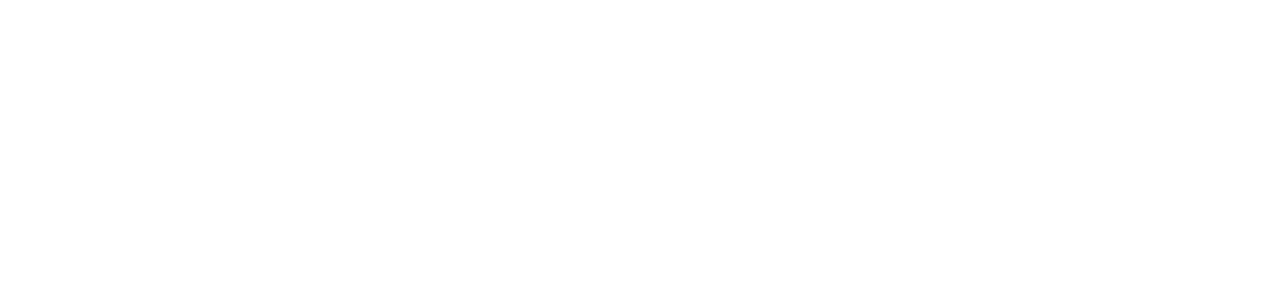
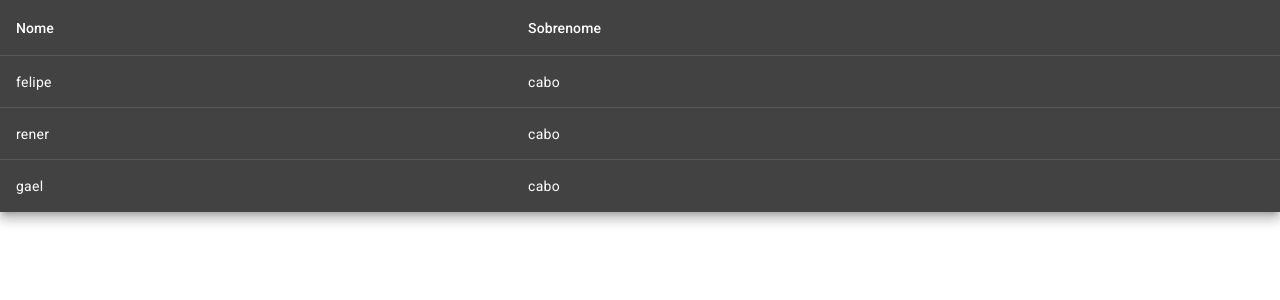
Before and after one commit to renersullivan/volvens, an Angular app: page /table in a window 1280 px wide. Before the commit this address led to /. Shown: the top 300 px of the page. Built offline with nearby package versions, Linux system fonts and the light colour scheme.

Commit message:
criando tabela

```diff
--- a/angular.json
+++ b/angular.json
@@ -25,6 +25,7 @@
               "src/assets"
             ],
             "styles": [
+              "@angular/material/prebuilt-themes/purple-green.css",
               "src/styles.css"
             ],
             "scripts": []
@@ -87,6 +88,7 @@
               "src/assets"
             ],
             "styles": [
+              "@angular/material/prebuilt-themes/purple-green.css",
               "src/styles.css"
             ],
             "scripts": []
--- a/package.json
+++ b/package.json
@@ -11,10 +11,12 @@
   "private": true,
   "dependencies": {
     "@angular/animations": "^16.2.0",
+    "@angular/cdk": "^16.2.12",
     "@angular/common": "^16.2.0",
     "@angular/compiler": "^16.2.0",
     "@angular/core": "^16.2.0",
     "@angular/forms": "^16.2.0",
+    "@angular/material": "^16.2.12",
     "@angular/platform-browser": "^16.2.0",
     "@angular/platform-browser-dynamic": "^16.2.0",
     "@angular/router": "^16.2.0",
--- a/src/app/app-routing.module.ts
+++ b/src/app/app-routing.module.ts
@@ -1,11 +1,15 @@
 import { NgModule } from '@angular/core';
 import { RouterModule, Routes } from '@angular/router';
 import { SettingsComponent } from './settings/settings/settings.component';
+import { TableComponent } from './table/table.component';
+import { LoginComponent } from './login/login.component';
 
 
 const routes: Routes = [
   {path: 'setings', component:SettingsComponent },
-  {path: '', component: SettingsComponent},
+  {path: 'login', component: LoginComponent},
+  {path:'',component:LoginComponent},
+  {path:'table',component:TableComponent},
 ];
 
 @NgModule({
--- a/src/app/app.component.ts
+++ b/src/app/app.component.ts
@@ -7,4 +7,7 @@
 })
 export class AppComponent {
   title = 'volvens';
+
+
+
 }
--- /dev/null
+++ b/src/app/table/table.component.html
@@ -0,0 +1,17 @@
+<table mat-table [dataSource]="data" class="mat-elevation-z8">
+
+  <!-- Coluna Nome -->
+  <ng-container matColumnDef="nome">
+    <th mat-header-cell *matHeaderCellDef> Nome </th>
+    <td mat-cell *matCellDef="let element"> {{ element.nome }} </td>
+  </ng-container>
+
+  <!-- Coluna Sobrenome -->
+  <ng-container matColumnDef="sobreNome">
+    <th mat-header-cell *matHeaderCellDef> Sobrenome </th>
+    <td mat-cell *matCellDef="let element"> {{ element.sobreNome }} </td>
+  </ng-container>
+
+  <tr mat-header-row *matHeaderRowDef="displayedColumns"></tr>
+  <tr mat-row *matRowDef="let row; columns: displayedColumns;"></tr>
+</table>
--- /dev/null
+++ b/src/app/table/table.component.ts
@@ -0,0 +1,17 @@
+import { Component, Input } from '@angular/core';
+
+@Component({
+  selector: 'app-table',
+  templateUrl: './table.component.html',
+  styleUrls: ['./table.component.css']
+})
+export class TableComponent {
+
+    data = [
+      { nome: 'felipe', sobreNome: 'cabo' },
+      { nome: 'rener', sobreNome: 'cabo' },
+      { nome: 'gael', sobreNome: 'cabo' }
+    ];
+
+    displayedColumns: string[] = ['nome', 'sobreNome'];
+  }
--- a/src/index.html
+++ b/src/index.html
@@ -6,6 +6,9 @@
   <base href="/">
   <meta name="viewport" content="width=device-width, initial-scale=1">
   <link rel="icon" type="image/x-icon" href="favicon.ico">
+  <link rel="preconnect" href="https://fonts.gstatic.com">
+  <link href="https://fonts.googleapis.com/css2?family=Roboto:wght@300;400;500&display=swap" rel="stylesheet">
+  <link href="https://fonts.googleapis.com/icon?family=Material+Icons" rel="stylesheet">
 </head>
 <body>
   <app-root></app-root>
--- a/src/styles.css
+++ b/src/styles.css
@@ -1 +1,4 @@
 /* You can add global styles to this file, and also import other style files */
+
+html, body { height: 100%; }
+body { margin: 0; font-family: Roboto, "Helvetica Neue", sans-serif; }
```
Also changed, not shown: src/app/app.module.ts (+6 -2 lines), src/app/app.component.html (line endings or trailing spaces), src/app/login/login.component.css (line endings or trailing spaces), src/app/table/table.component.css (added), 2 other files (tests, documents, lock files or other folders).
